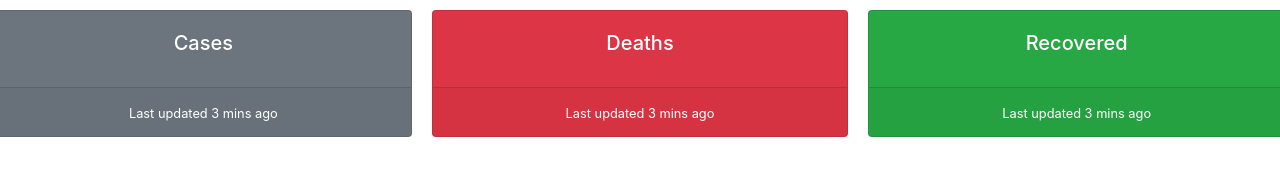
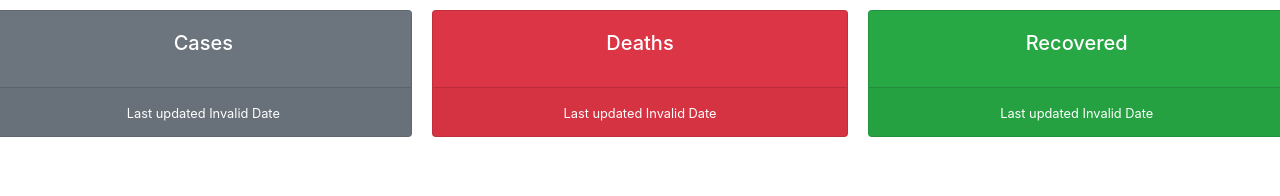
Before and after one commit to Clevelandjr/covid-19, a React (Create React App) app in the folder covid/: page / in a window 1280 px wide. Shown: the top 196 px of the page. Built offline with nearby package versions, Linux system fonts and the light colour scheme; no server answers.

Commit message:
installed a last updated stamp for each stat

```diff
--- a/covid/src/App.js
+++ b/covid/src/App.js
@@ -15,6 +15,9 @@ function App() {
       console.log(err);
     });
   }, []);
+
+  const date = new Date(parseInt(latest.updated));
+  const lastUpdated = date.toString();
   return (
     <div>
       <CardDeck>
@@ -27,7 +30,7 @@ function App() {
       </Card.Text>
     </Card.Body>
     <Card.Footer>
-      <small>Last updated 3 mins ago</small>
+      <small>Last updated {lastUpdated} </small>
     </Card.Footer>
   </Card>
   <Card bg="danger" text="white" className="text-center" style={{margin: "10px"}}>
@@ -39,7 +42,7 @@ function App() {
       </Card.Text>
     </Card.Body>
     <Card.Footer>
-      <small>Last updated 3 mins ago</small>
+      <small>Last updated {lastUpdated} </small>
     </Card.Footer>
   </Card>
   <Card bg="success" text="white" className="text-center" style={{margin: "10px"}}>
@@ -51,7 +54,7 @@ function App() {
       </Card.Text>
     </Card.Body>
     <Card.Footer>
-      <small>Last updated 3 mins ago</small>
+      <small>Last updated {lastUpdated} </small>
     </Card.Footer>
   </Card>
 </CardDeck>
```
